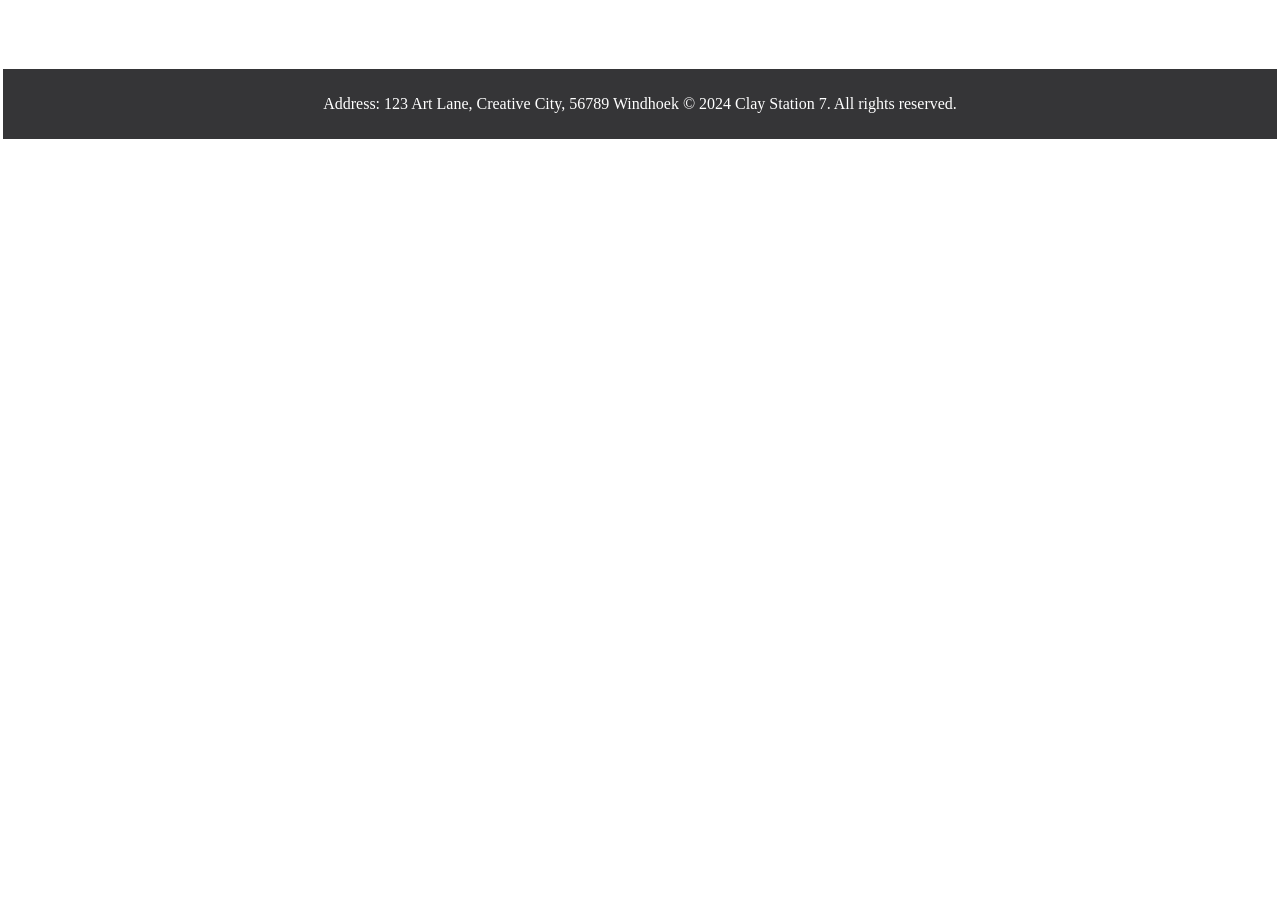
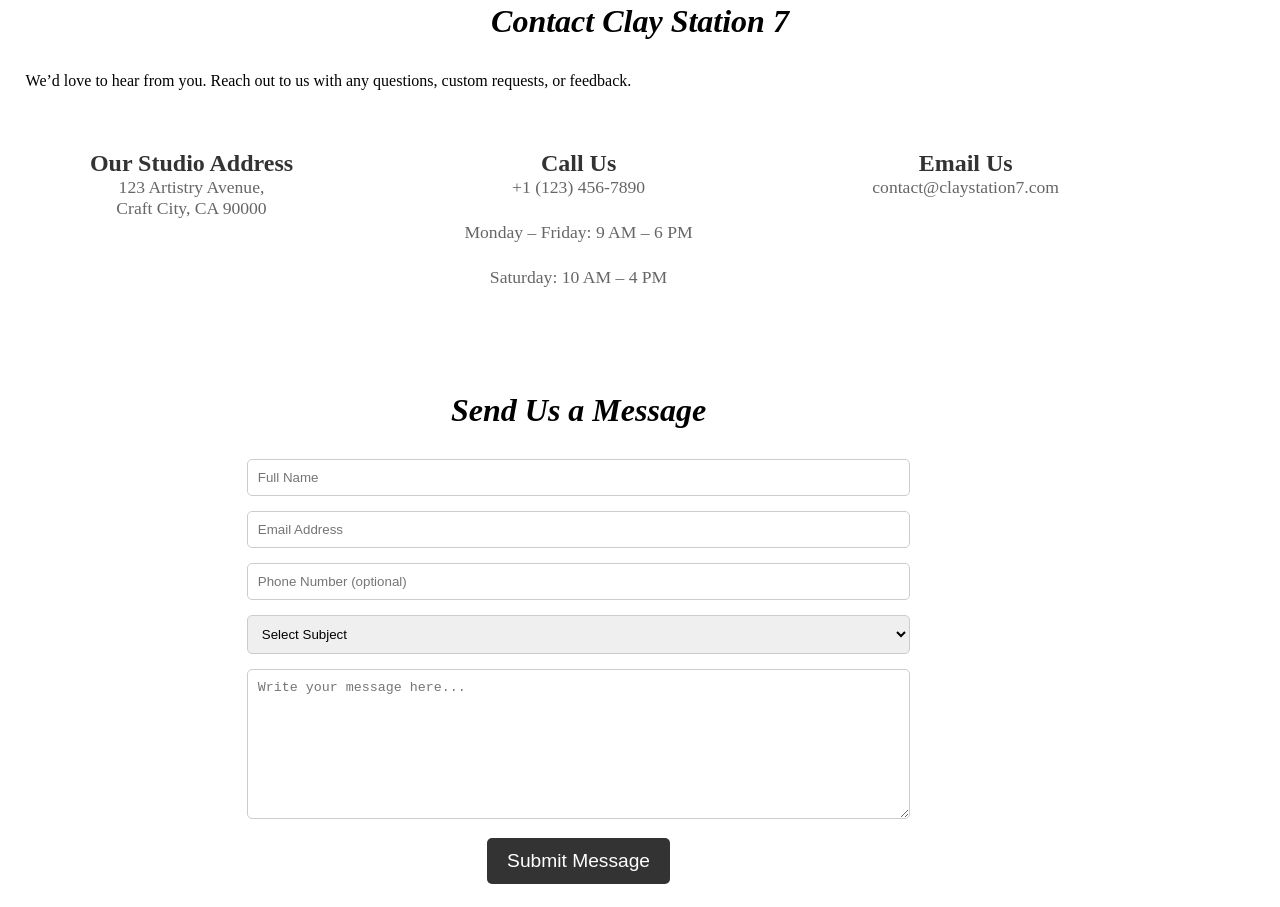
Before and after one commit to AlziraDongua/Project-Individual, a plain HTML site: page contact.html in a window 1280 px wide. Shown: the part 140-1047 px from the top of the page. Before the commit the page ends 800 px from the top, so only its background shows below. Drawn offline with Linux system fonts and the light colour scheme.

Commit message:
updated contact

```diff
--- a/contact.html
+++ b/contact.html
@@ -5,6 +5,95 @@
     <meta name="viewport" content="width=device-width, initial-scale=1.0">
     <title>Contact</title>
     <link rel="stylesheet" href="style.css">
+    <style>
+        body {
+            margin: 0;
+            padding: 0;
+            box-sizing: border-box;
+        }
+        .container {
+            width: 90%;
+            margin: auto;
+            padding: 20px 0;
+        }
+        .contact-info, .contact-form, .map-section {
+            margin: 40px 0;
+        }
+        .contact-info h2, .contact-form h2, .map-section h2 {
+            text-align: center;
+            margin-bottom: 30px;
+        }
+        .contact-info {
+            display: flex;
+            justify-content: space-between;
+            text-align: center;
+        }
+        .contact-info div {
+            width: 30%;
+        }
+        .contact-info div h3 {
+            font-size: 1.5em;
+            color: #333;
+        }
+        .contact-info div p {
+            font-size: 1.1em;
+            color: #666;
+        }
+        .contact-form {
+            text-align: center;
+        }
+        form {
+            width: 60%;
+            margin: 0 auto;
+        }
+        form input, form textarea, form select {
+            width: 100%;
+            padding: 10px;
+            margin-bottom: 15px;
+            border: 1px solid #ccc;
+            border-radius: 5px;
+        }
+        form textarea {
+            height: 150px;
+            resize: vertical;
+        }
+        form button {
+            background-color: #333;
+            color: #fff;
+            padding: 12px 20px;
+            border: none;
+            cursor: pointer;
+            font-size: 1.2em;
+            border-radius: 5px;
+            transition: background-color 0.3s ease;
+        }
+        form button:hover {
+            background-color: #555;
+        }
+        .map-section iframe {
+            width: 100%;
+            height: 400px;
+            border: 0;
+        }
+        .social-media {
+            text-align: center;
+            margin: 40px 0;
+        }
+        .social-media h2 {
+            margin-bottom: 20px;
+        }
+        .social-media a {
+            margin: 0 15px;
+            text-decoration: none;
+            color: #333;
+            font-size: 1.5em;
+        }
+        .social-media a:hover {
+            color: #666;
+        }
+
+    </style>
+
 </head>
 <body>
     <header>
@@ -21,7 +110,62 @@
             </nav>
         </div>
     </header>
-    <main></main>
+    <main>
+        <h1>Contact Clay Station 7</h1>
+        <p>We’d love to hear from you. Reach out to us with any questions, custom requests, or feedback.</p>
+        <section class="contact-info container">
+            <div>
+                <h3>Our Studio Address</h3>
+                <p>123 Artistry Avenue,<br>Craft City, CA 90000</p>
+            </div>
+            <div>
+                <h3>Call Us</h3>
+                <p>+1 (123) 456-7890</p>
+                <p>Monday – Friday: 9 AM – 6 PM</p>
+                <p>Saturday: 10 AM – 4 PM</p>
+            </div>
+            <div>
+                <h3>Email Us</h3>
+                <p>contact@claystation7.com</p>
+            </div>
+        </section>
+
+        <!-- Contact Form Section -->
+        <section class="contact-form container">
+            <h2>Send Us a Message</h2>
+            <form action="submit_form.php" method="POST">
+                <input type="text" name="name" placeholder="Full Name" required>
+                <input type="email" name="email" placeholder="Email Address" required>
+                <input type="text" name="phone" placeholder="Phone Number (optional)">
+                <select name="subject" required>
+                    <option value="" disabled selected>Select Subject</option>
+                    <option value="General Inquiry">General Inquiry</option>
+                    <option value="Custom Request">Custom Request</option>
+                    <option value="Order Support">Order Support</option>
+                    <option value="Feedback">Feedback</option>
+                </select>
+                <textarea name="message" placeholder="Write your message here..." required></textarea>
+                <button type="submit">Submit Message</button>
+            </form>
+        </section>
+
+        <!-- Map Section -->
+        <section class="map-section container">
+            <h2>Our Location</h2>
+            <iframe
+                src="https://www.google.com/maps/embed?pb=!1m18!1m12!1m3!1d3153.0423357278366!2d144.9537353156165!3d-37.817209979751844!2m3!1f0!2f0!3f0!3m2!1i1024!2i768!4f13.1!3m3!1m2!1s0x6ad6431b2f39e25f%3A0x1ed8b1c3e9b4b3db!2s123+Artistry+Ave!5e0!3m2!1sen!2sau!4v1617687559945!5m2!1sen!2sau"
+                allowfullscreen="" loading="lazy"></iframe>
+        </section>
+
+        <!-- Social Media Section -->
+        <section class="social-media container">
+            <h2>Follow Us</h2>
+            <a href="https://www.instagram.com" target="_blank">Instagram</a>
+            <a href="https://www.facebook.com" target="_blank">Facebook</a>
+            <a href="https://www.pinterest.com" target="_blank">Pinterest</a>
+        </section>
+
+    </main>
     <footer>
         <div class="footer">Address: 123 Art Lane, Creative City, 56789 Windhoek © 2024 Clay Station 7. All rights reserved.
         </div>
```
